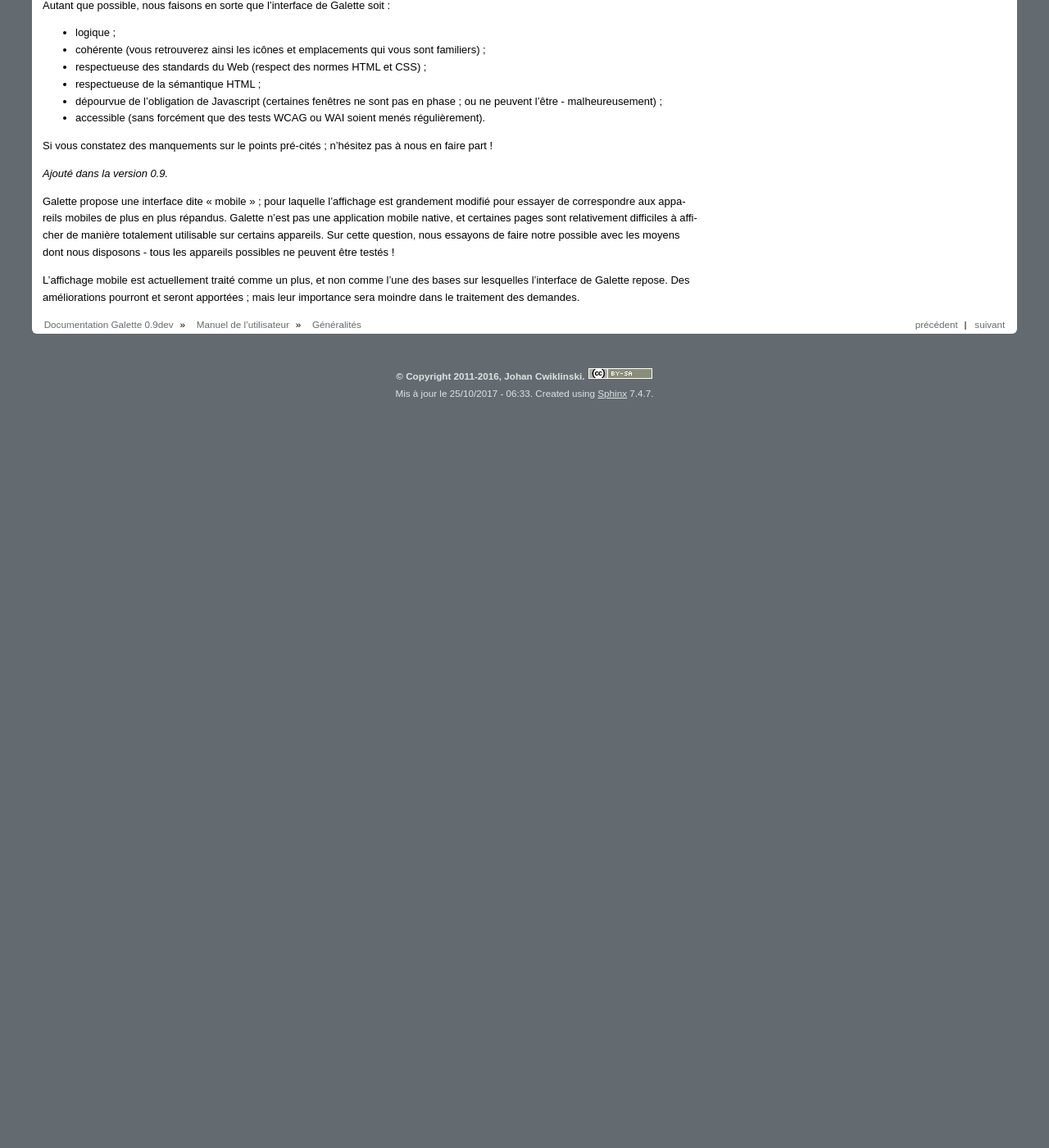
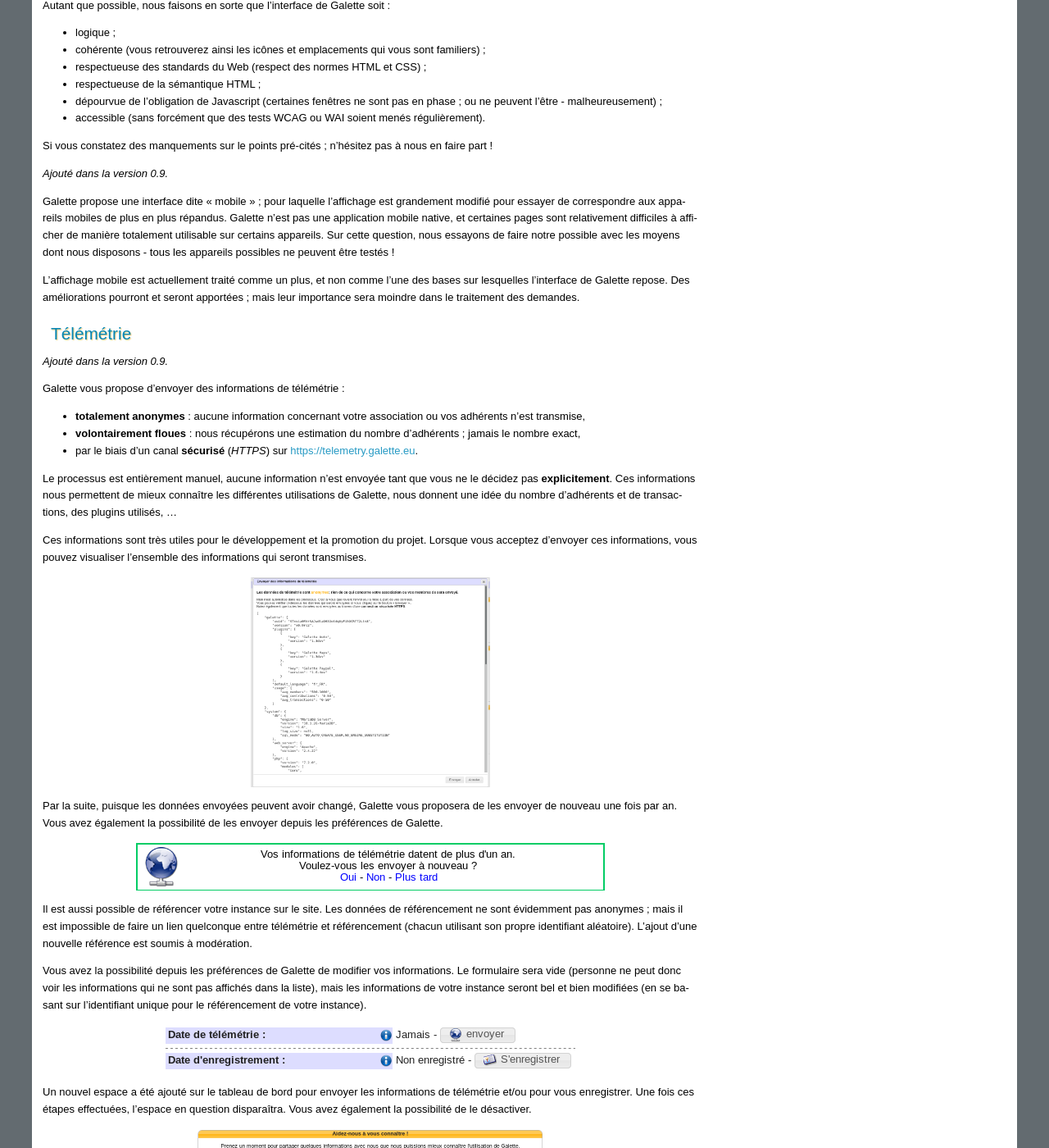
Before and after one commit to galette/galettedoc, a Sphinx documentation site: the page built from source/usermanual/generalites.rst, in a window 1280 px wide and 1400 px high, scrolled down 1267 px. Shown: the whole window at 82% size. Built offline with Sphinx 7.4.7, drawn with Linux system fonts in a browser that asks for light colours; before the commit the page ends 1758 px from its top, so only the background shows below that.

Commit message:
Documentation télémétrie

```diff
--- a/source/usermanual/generalites.rst
+++ b/source/usermanual/generalites.rst
@@ -70,3 +70,44 @@ Si vous constatez des manquements sur le points pré-cités ; n'hésitez pas à
 Galette propose une interface dite « mobile » ; pour laquelle l'affichage est grandement modifié pour essayer de correspondre aux appareils mobiles de plus en plus répandus. Galette n'est pas une application mobile native, et certaines pages sont relativement difficiles à afficher de manière totalement utilisable sur certains appareils.  Sur cette question, nous essayons de faire notre possible avec les moyens dont nous disposons - tous les appareils possibles ne peuvent être testés !
 
 L'affichage mobile est actuellement traité comme un plus, et non comme l'une des bases sur lesquelles l'interface de Galette repose. Des améliorations pourront et seront apportées ; mais leur importance sera moindre dans le traitement des demandes.
+
+Télémétrie
+==========
+
+.. versionadded:: 0.9
+
+Galette vous propose d'envoyer des informations de télémétrie :
+
+* **totalement anonymes** : aucune information concernant votre association ou vos adhérents n'est transmise,
+* **volontairement floues** : nous récupérons une estimation du nombre d'adhérents ; jamais le nombre exact,
+* par le biais d'un canal **sécurisé** (`HTTPS`) sur https://telemetry.galette.eu.
+
+Le processus est entièrement manuel, aucune information n'est envoyée tant que vous ne le décidez pas **explicitement**. Ces informations nous permettent de mieux connaître les différentes utilisations de Galette, nous donnent une idée du nombre d'adhérents et de transactions, des plugins utilisés, ...
+
+Ces informations sont très utiles pour le développement et la promotion du projet. Lorsque vous acceptez d'envoyer ces informations, vous pouvez visualiser l'ensemble des informations qui seront transmises.
+
+.. image:: ../_styles/static/images/usermanual/telemetry_data.png
+   :scale: 30%
+   :align: center
+   :alt: Prévisualisation des informations envoyées
+
+Par la suite, puisque les données envoyées peuvent avoir changé, Galette vous proposera de les envoyer de nouveau une fois par an. Vous avez également la possibilité de les envoyer depuis les préférences de Galette.
+
+.. image:: ../_styles/static/images/usermanual/telemetry_reminder.png
+   :align: center
+   :alt: Rappel annuel
+
+Il est aussi possible de référencer votre instance sur le site. Les données de référencement ne sont évidemment pas anonymes ; mais il est impossible de faire un lien quelconque entre télémétrie et référencement (chacun utilisant son propre identifiant aléatoire). L'ajout d'une nouvelle référence est soumis à modération.
+
+Vous avez la possibilité depuis les préférences de Galette de modifier vos informations. Le formulaire sera vide (personne ne peut donc voir les informations qui ne sont pas affichés dans la liste), mais les informations de votre instance seront bel et bien modifiées (en se basant sur l'identifiant unique pour le référencement de votre instance).
+
+.. image:: ../_styles/static/images/usermanual/telemetry_prefs.png
+   :align: center
+   :alt: Télémétrie depusi les préférences
+
+Un nouvel espace a été ajouté sur le tableau de bord pour envoyer les informations de télémétrie et/ou pour vous enregistrer. Une fois ces étapes effectuées, l'espace en question disparaîtra. Vous avez également la possibilité de le désactiver.
+
+.. image:: ../_styles/static/images/usermanual/telemetry_dashboard.png
+   :scale: 50%
+   :align: center
+   :alt: Télémétrie sur le tableau de bord
```
Also changed, not shown: source/_styles/static/images/usermanual/telemetry_dashboard.png (added), source/_styles/static/images/usermanual/telemetry_data.png (added), source/_styles/static/images/usermanual/telemetry_prefs.png (added), source/_styles/static/images/usermanual/telemetry_reminder.png (added).
